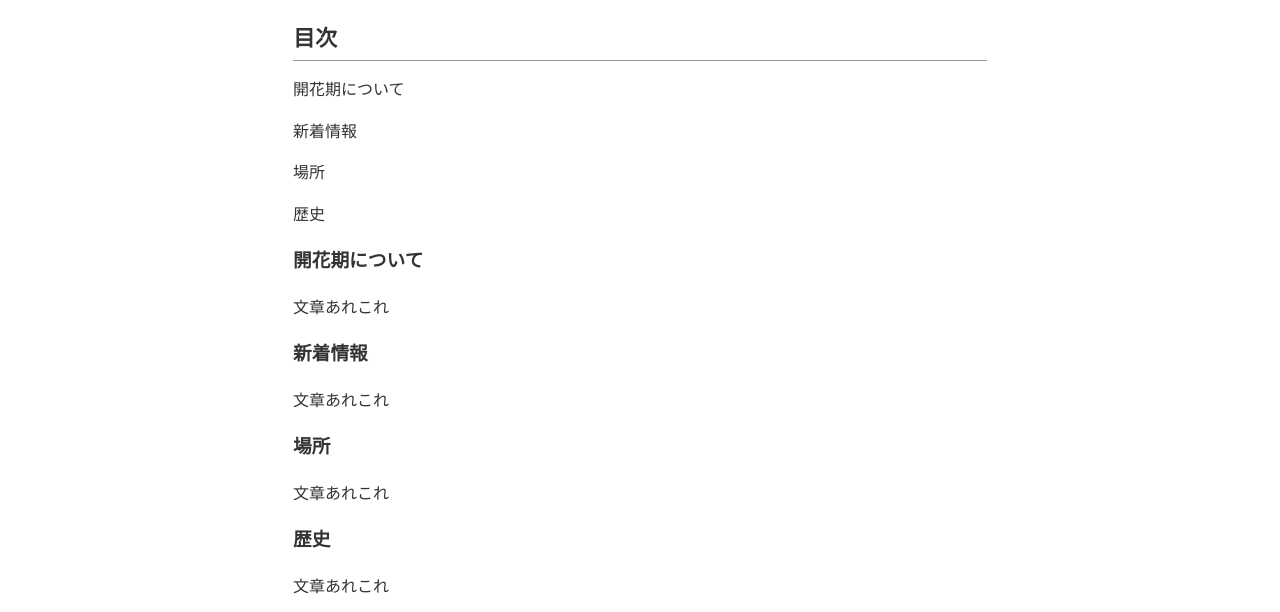
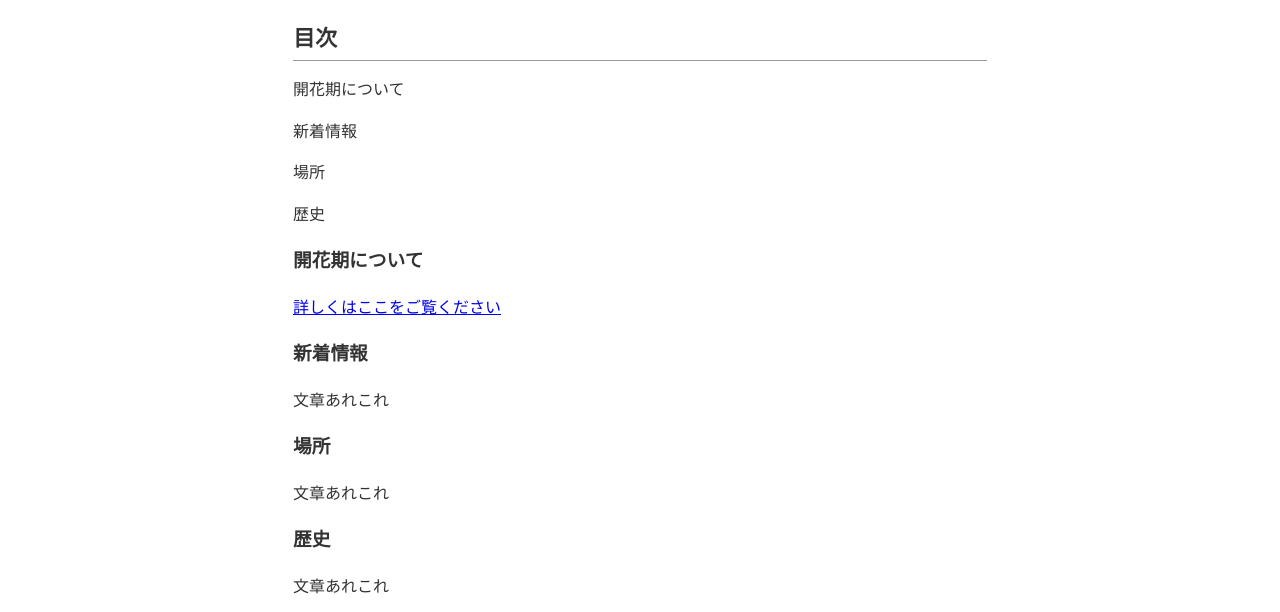
Before and after one commit to Kakurazaka/Kakurazaka.github.io, a plain HTML site: page index.html in a window 1280 px wide. Shown: the part 148-760 px from the top of the page. Drawn offline with Linux system fonts and the light colour scheme.

Commit message:
Update index.html

```diff
--- a/index.html
+++ b/index.html
@@ -22,7 +22,7 @@
 <p>場所</p>
 <p>歴史</p>
 <h3>開花期について</h3>
-<p>文章あれこれ</p>
+<a href="https://ibaraki-kairakuen.jp/release/">詳しくはここをご覧ください</a>
 <h3>新着情報</h3>
 <p>文章あれこれ</p>
 <h3>場所</h3>
```
